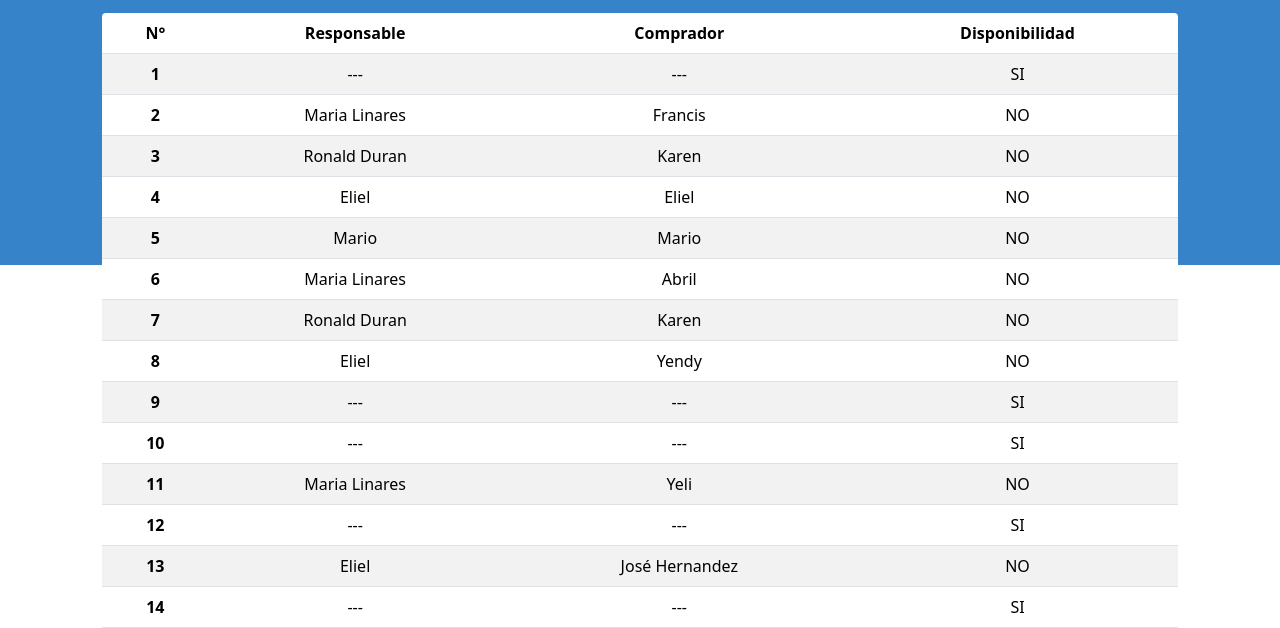
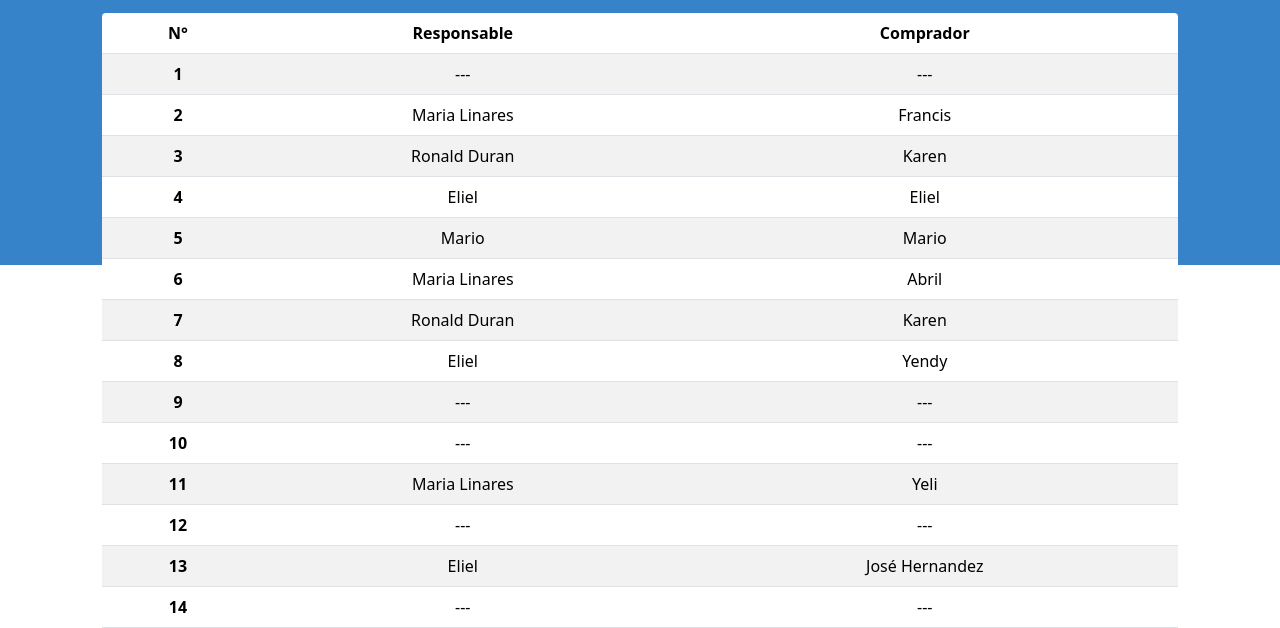
Before and after one commit to LoretoEliel/ronny-rifa, a plain HTML site: page index.html in a window 1280 px wide. Shown: the part 172-800 px from the top of the page. Drawn offline with Linux system fonts and the light colour scheme.

Commit message:
disponibilidad remove

```diff
--- a/index.html
+++ b/index.html
@@ -39,7 +39,6 @@
                                 <th scope="col">N°</th>
                                 <th scope="col">Responsable</th>
                                 <th scope="col">Comprador</th>
-                                <th scope="col">Disponibilidad</th>
                             </tr>
                         </thead>
                         <tbody id="rows"></tbody>
@@ -62,7 +61,6 @@
                     <th scope="row">{{index}}</th>
                     <td>{{manager}}</td>
                     <td>{{buyer}}</td>
-                    <td>{{availability}}</td>
                 </tr>
             `;
 
@@ -570,7 +568,7 @@
             ];
             let count = 0;
             for (let item of arr) {
-                rowsElement.innerHTML += html.replace("{{index}}", item.index).replace("{{manager}}", item.manager ?? '---').replace("{{buyer}}", item.buyer ?? '---').replace("{{availability}}", item.manager && item.buyer ? 'NO' : 'SI');
+                rowsElement.innerHTML += html.replace("{{index}}", item.index).replace("{{manager}}", item.manager ?? '---').replace("{{buyer}}", item.buyer ?? '---');
 
                 if (item.manager && item.buyer) {
                     count++;
```
